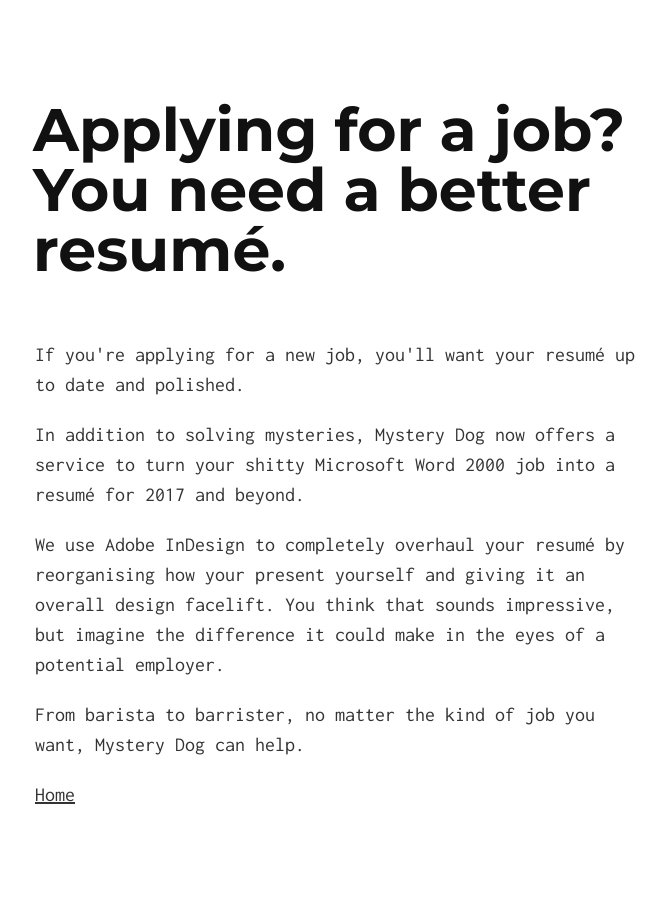
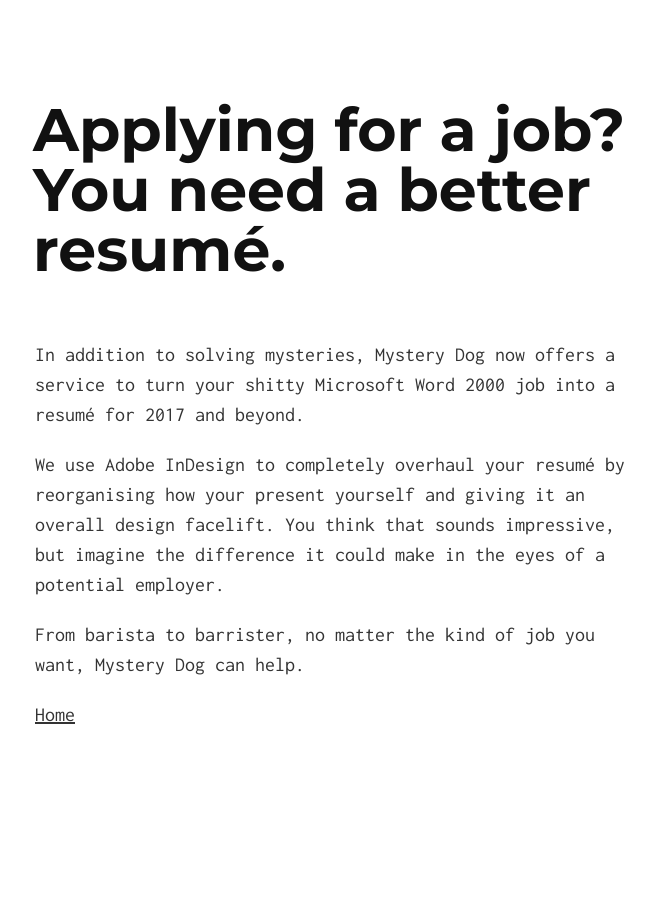
Before and after one commit to tomjoyner/shopping_cart, a Jekyll site: the page built from resumeredesign.md, in a window 1280 px wide. Shown: the whole page, without its empty margins (305-971 px from the left). Built offline with Jekyll 4.4.1, drawn with Linux system fonts in a browser that asks for light colours; our own code applies the rules of GitHub Pages for plain Markdown files.

Commit message:
Update resumeredesign.md

```diff
--- a/resumeredesign.md
+++ b/resumeredesign.md
@@ -4,7 +4,6 @@
 heading: Applying for a job? You need a better resumé.
 ---
 
-<p>If you're applying for a new job, you'll want your resumé up to date and polished.</p>
 <p>In addition to solving mysteries, Mystery Dog now offers a service to turn your shitty Microsoft Word 2000 job into a resumé for 2017 and beyond.</p>
 <p>We use Adobe InDesign to completely overhaul your resumé by reorganising how your present yourself and giving it an overall design facelift. You think that sounds impressive, but imagine the difference it could make in the eyes of a potential employer.</p>
 <p>From barista to barrister, no matter the kind of job you want, Mystery Dog can help.</p>
```
